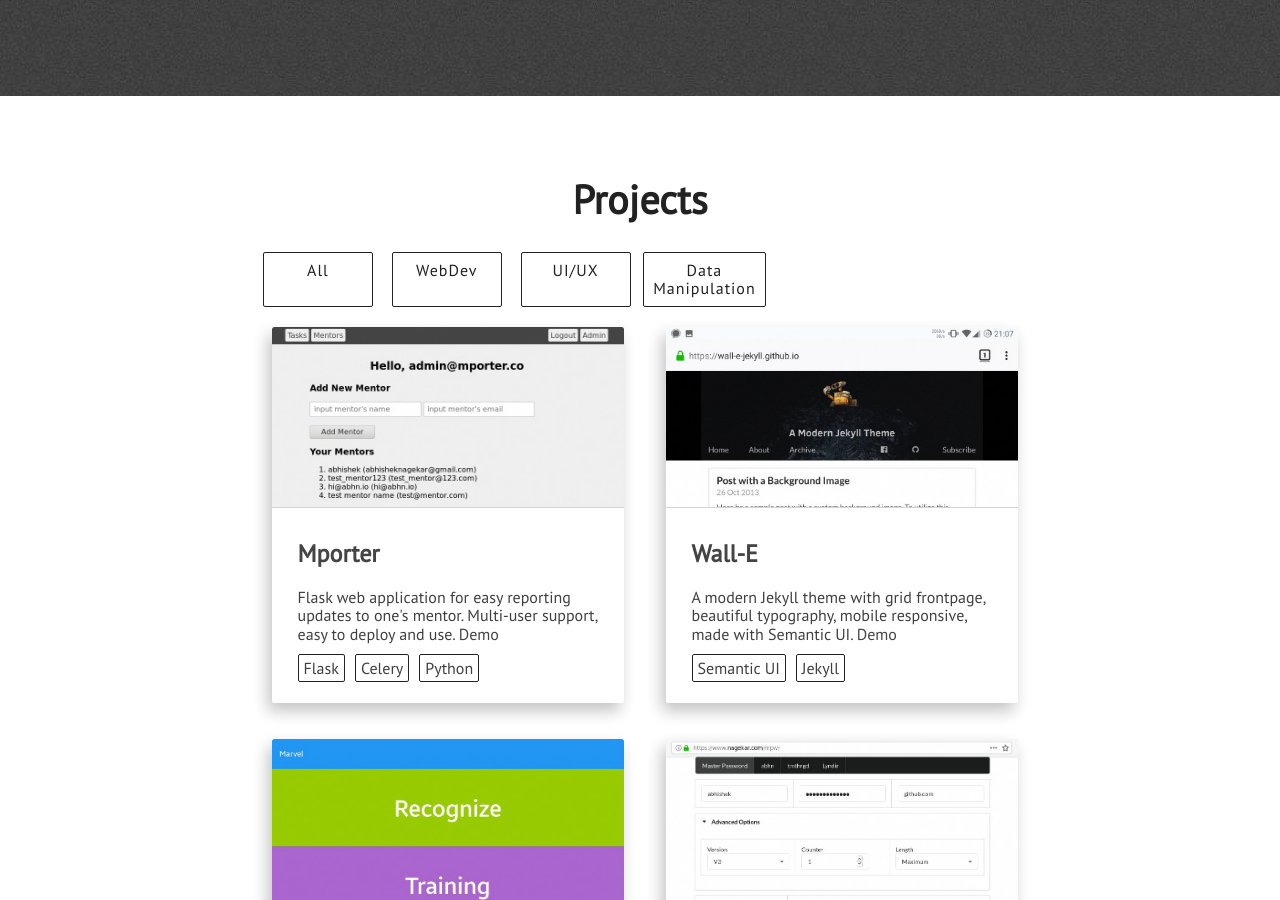
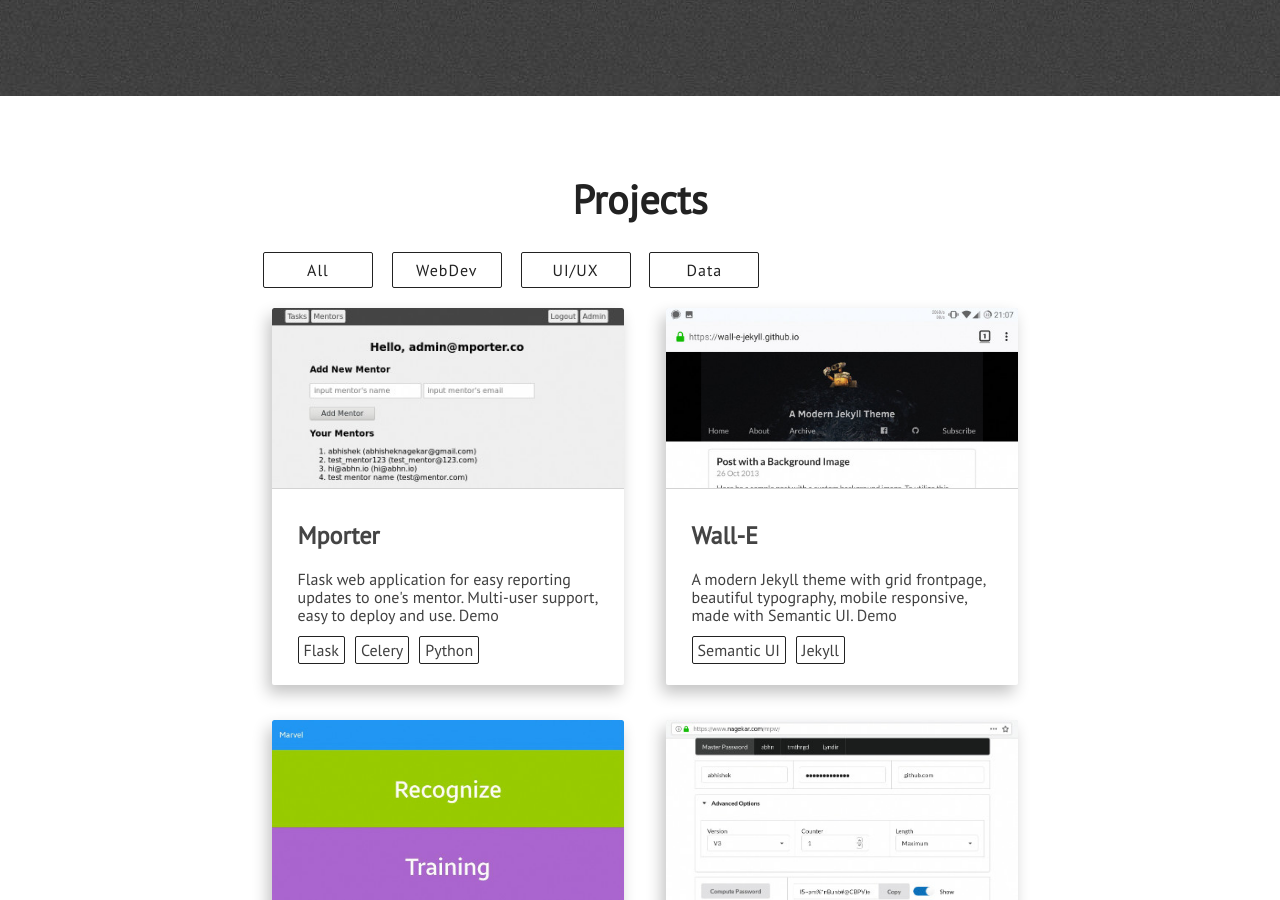
Before and after one commit to minna-amin/minna-amin.github.io, a Jekyll site: the page built from index.html, in a window 1280 px wide and 900 px high, scrolled down 2804 px. Built offline with Jekyll 4.4.1, drawn with Linux system fonts in a browser that asks for light colours; nearby versions of some CDN libraries.

Commit message:
updateing proj buttons

```diff
--- a/_includes/projects.html
+++ b/_includes/projects.html
@@ -9,7 +9,7 @@
                     <a id="all" class="semi-transparent-button with-border white-button" onclick="selected('all')">All</a>
                     <a id="webdev" class="semi-transparent-button with-border white-button" onclick="selected('webdev')">WebDev</a>
                     <a id="ui" class="semi-transparent-button with-border white-button" onclick="selected('native')">UI/UX</a>
-                    <a id="data" class="semi-transparent-button with-border white-button" onclick="selected('security')">Data Manipulation</a>
+                    <a id="data" class="semi-transparent-button with-border white-button" onclick="selected('security')">Data</a>
 
 
                 </div>
```
